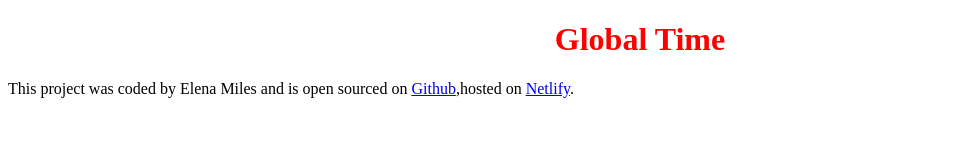
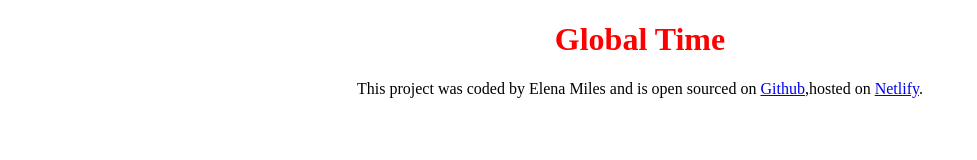
Before and after one commit to elena-miles/GlobalTime, a plain HTML site: page index.html in a window 1280 px wide. Shown: the whole page, without its empty margins (0-977 px from the left). Drawn offline with nearby package versions, Linux system fonts and the light colour scheme.

Commit message:
added link to netlify and github

```diff
--- a/CSS/style.css
+++ b/CSS/style.css
@@ -2,3 +2,6 @@ h1{
 color: red ;
 text-align: center;
 }
+footer{
+    text-align: center;
+}
--- a/index.html
+++ b/index.html
@@ -4,6 +4,8 @@
     <meta charset="UTF-8">
     <meta name="viewport" content="width=device-width, initial-scale=1.0">
     <link rel="stylesheet" href="CSS/style.css">
+    <script src="https://cdnjs.cloudflare.com/ajax/libs/moment-timezone/0.5.45/moment-timezone-with-data-1970-2030.min.js"></script>
+    <script src="https://cdnjs.cloudflare.com/ajax/libs/moment.js/2.30.1/moment.min.js"></script>
     <title>Global Time</title>
 </head>
 <body>
@@ -11,7 +13,7 @@
 <footer>
 This project was coded by Elena Miles and is open sourced on
 <a href="http://">Github</a>,hosted on
-<a href="http://">Netlify</a>.
+<a href="https://globaltimeworldclock.netlify.app">Netlify</a>.
 </footer>
 <script src="javascript/index.js"></script>
 </body>
```
